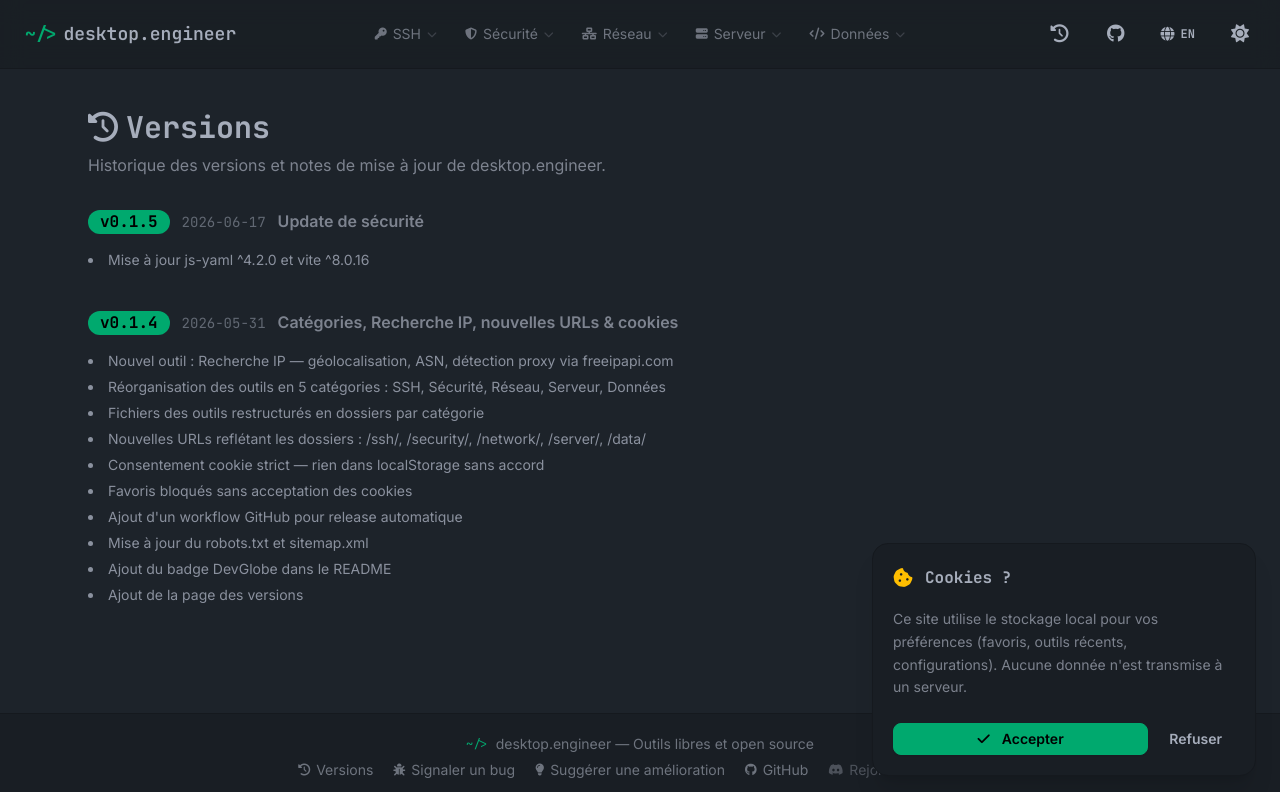
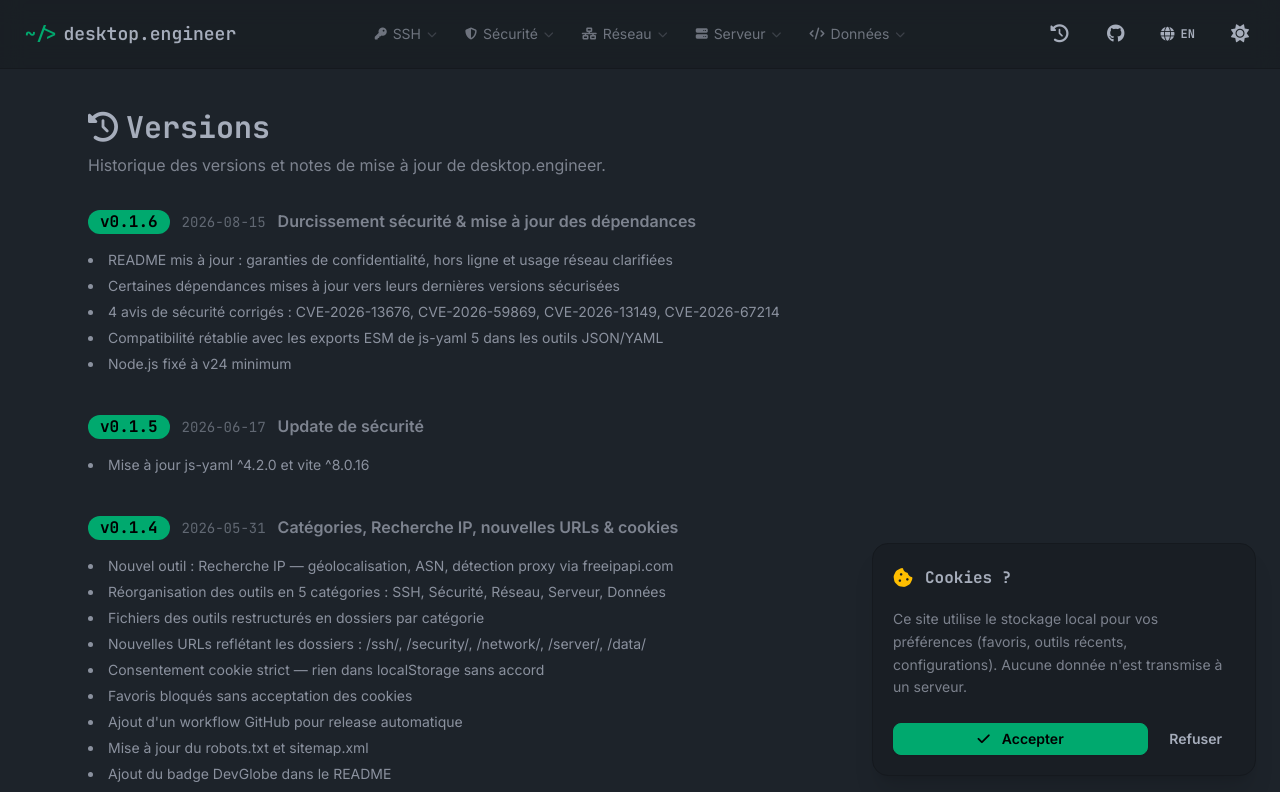
Before and after one commit to lighscent/desktop.engineer, a Vue app: page /changelog in a window 1280 px wide. Shown: the top 792 px of the page. Built offline with nearby package versions, Linux system fonts and the light colour scheme.

Commit message:
Bump to 0.1.6

```diff
--- a/package.json
+++ b/package.json
@@ -1,6 +1,6 @@
 {
   "name": "desktop.engineer",
-  "version": "0.1.5",
+  "version": "0.1.6",
   "private": true,
   "type": "module",
   "description": "Toolkit for system engineers — SSH, networking, encryption, and security. 100% client-side PWA.",
--- a/pnpm-workspace.yaml
+++ b/pnpm-workspace.yaml
@@ -1,2 +1,2 @@
-minimumReleaseAgeExclude:
-  - daisyui@5.7.17
+overrides:
+  nanoid: ^5.1.16
--- a/src/data/changelog.js
+++ b/src/data/changelog.js
@@ -1,4 +1,25 @@
 export default [
+  {
+    version: '0.1.6',
+    date: '2026-08-15',
+    title: { en: 'Security hardening & dependency refresh', fr: 'Durcissement sécurité & mise à jour des dépendances' },
+    changes: {
+      en: [
+        'Updated README: clarified privacy, offline and network usage guarantees',
+        'Updated some dependencies to latest secure versions',
+        'Patched 4 security advisories: CVE-2026-13676, CVE-2026-59869, CVE-2026-13149, CVE-2026-67214',
+        'Restored compatibility with js-yaml 5 ESM exports in the JSON/YAML tools',
+        'Pinned Node.js to v24 minimum',
+      ],
+      fr: [
+        'README mis à jour : garanties de confidentialité, hors ligne et usage réseau clarifiées',
+        'Certaines dépendances mises à jour vers leurs dernières versions sécurisées',
+        '4 avis de sécurité corrigés : CVE-2026-13676, CVE-2026-59869, CVE-2026-13149, CVE-2026-67214',
+        'Compatibilité rétablie avec les exports ESM de js-yaml 5 dans les outils JSON/YAML',
+        'Node.js fixé à v24 minimum',
+      ],
+    },
+  },
   {
     version: '0.1.5',
     date: '2026-06-17',
```
Also changed, not shown: 2 other files (tests, documents, lock files or other folders).
